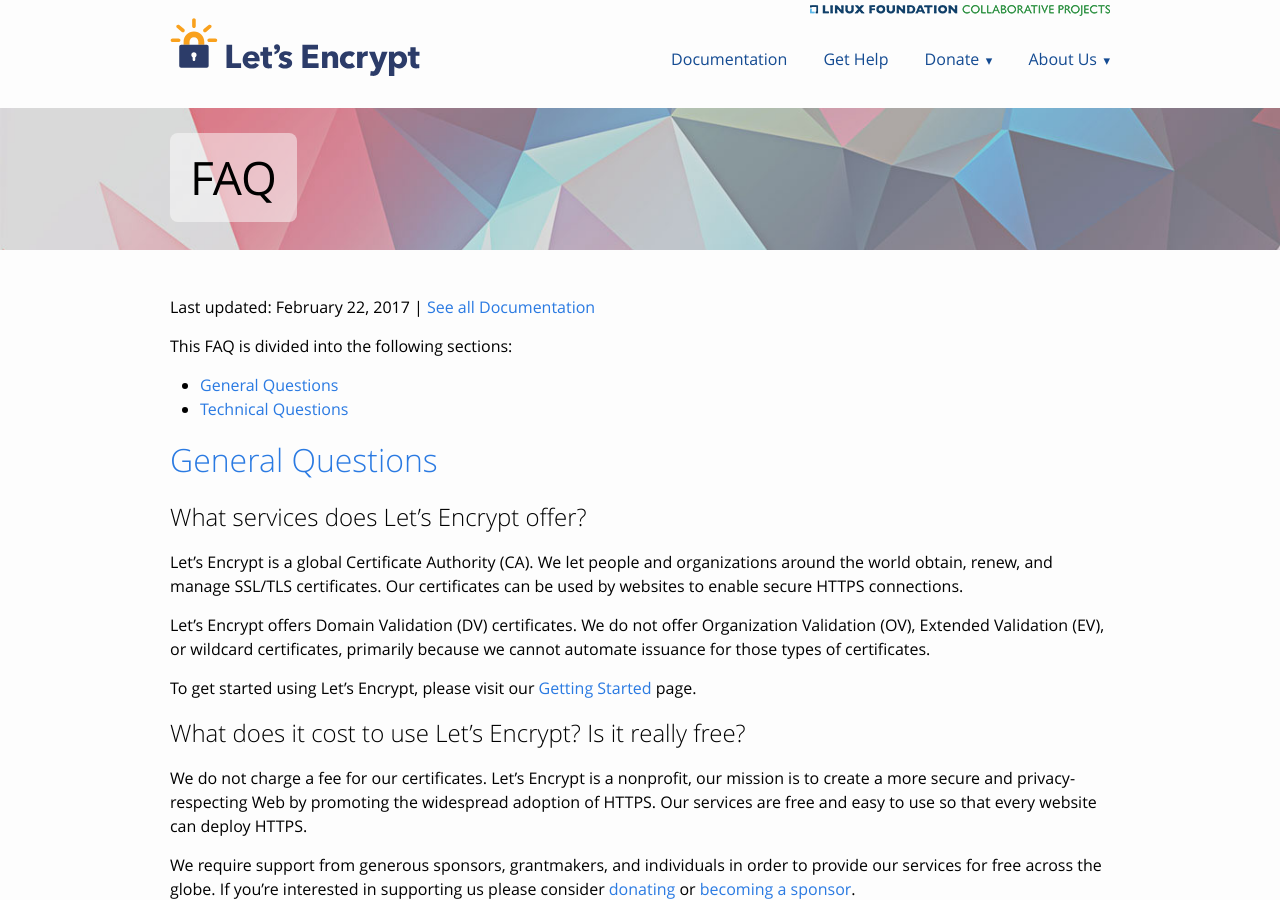
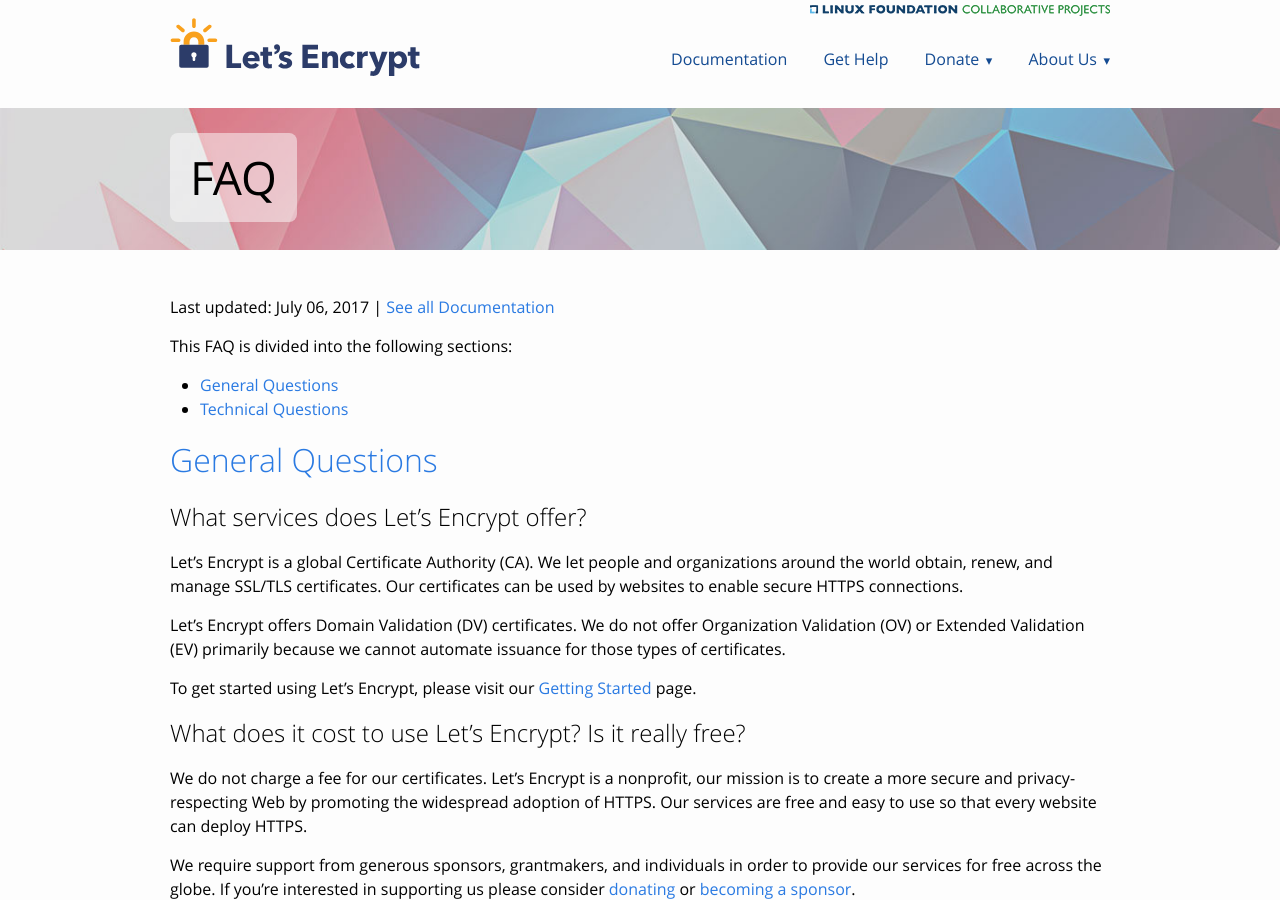
Before and after one commit to snowman1120/website, a Jekyll site: the page built from docs/faq.md, in a window 1280 px wide and 900 px high. Built offline with Jekyll 4.4.1, drawn with Linux system fonts in a browser that asks for light colours; some of the changed text lies outside the part shown.

Commit message:
Update FAQ for wildcard issuance announcement. (#169)

```diff
--- a/docs/faq.md
+++ b/docs/faq.md
@@ -19,7 +19,7 @@ This FAQ is divided into the following sections:
 
 Let's Encrypt is a global Certificate Authority (CA). We let people and organizations around the world obtain, renew, and manage SSL/TLS certificates. Our certificates can be used by websites to enable secure HTTPS connections.
 
-Let’s Encrypt offers Domain Validation (DV) certificates. We do not offer Organization Validation (OV), Extended Validation (EV), or wildcard certificates, primarily because we cannot automate issuance for those types of certificates.
+Let’s Encrypt offers Domain Validation (DV) certificates. We do not offer Organization Validation (OV) or Extended Validation (EV) primarily because we cannot automate issuance for those types of certificates.
 
 To get started using Let's Encrypt, please visit our [Getting Started](https://letsencrypt.org/getting-started/) page.
 
```
Also changed, not shown: other parts of docs/faq.md (+2 -2 lines).
